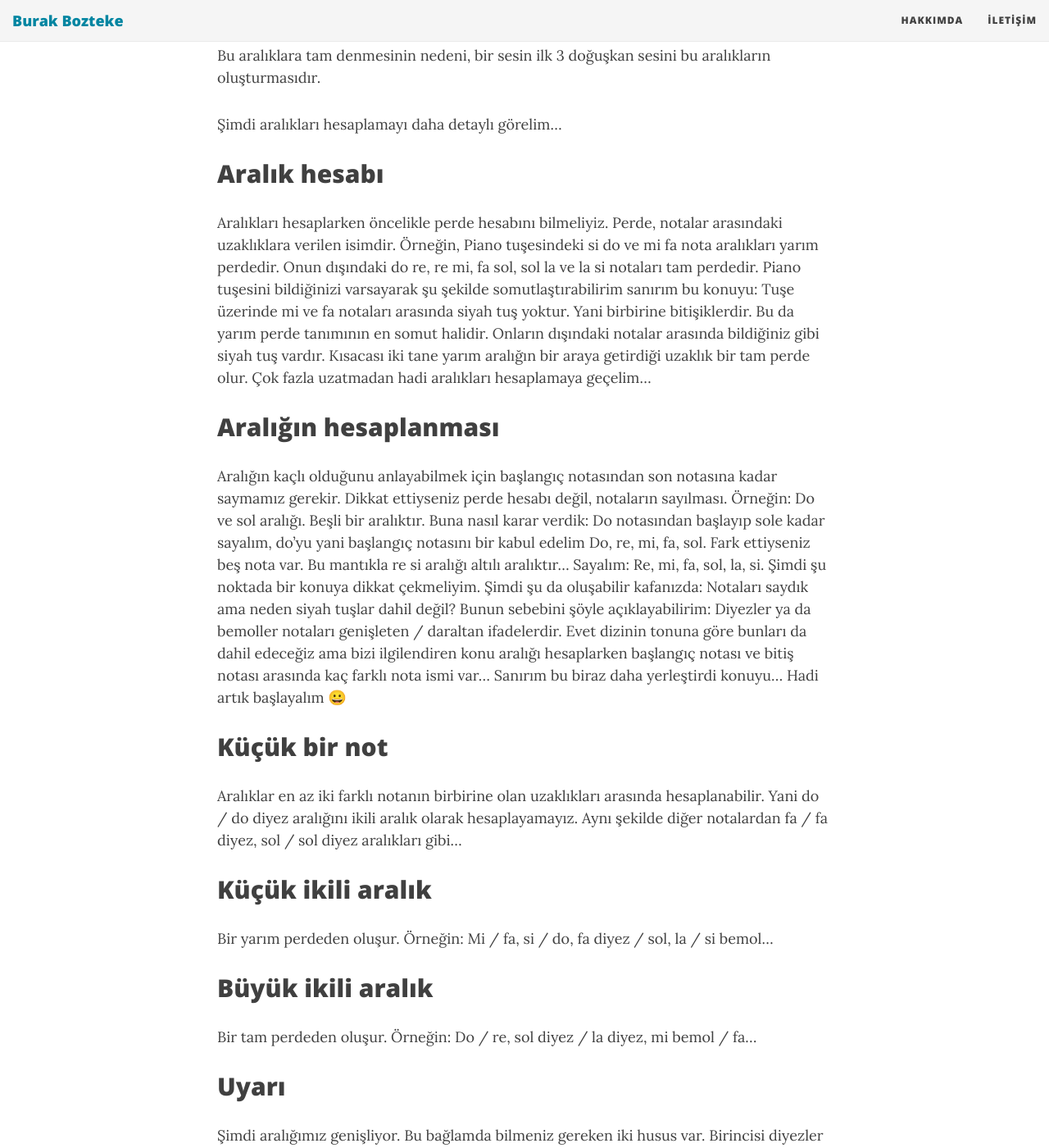
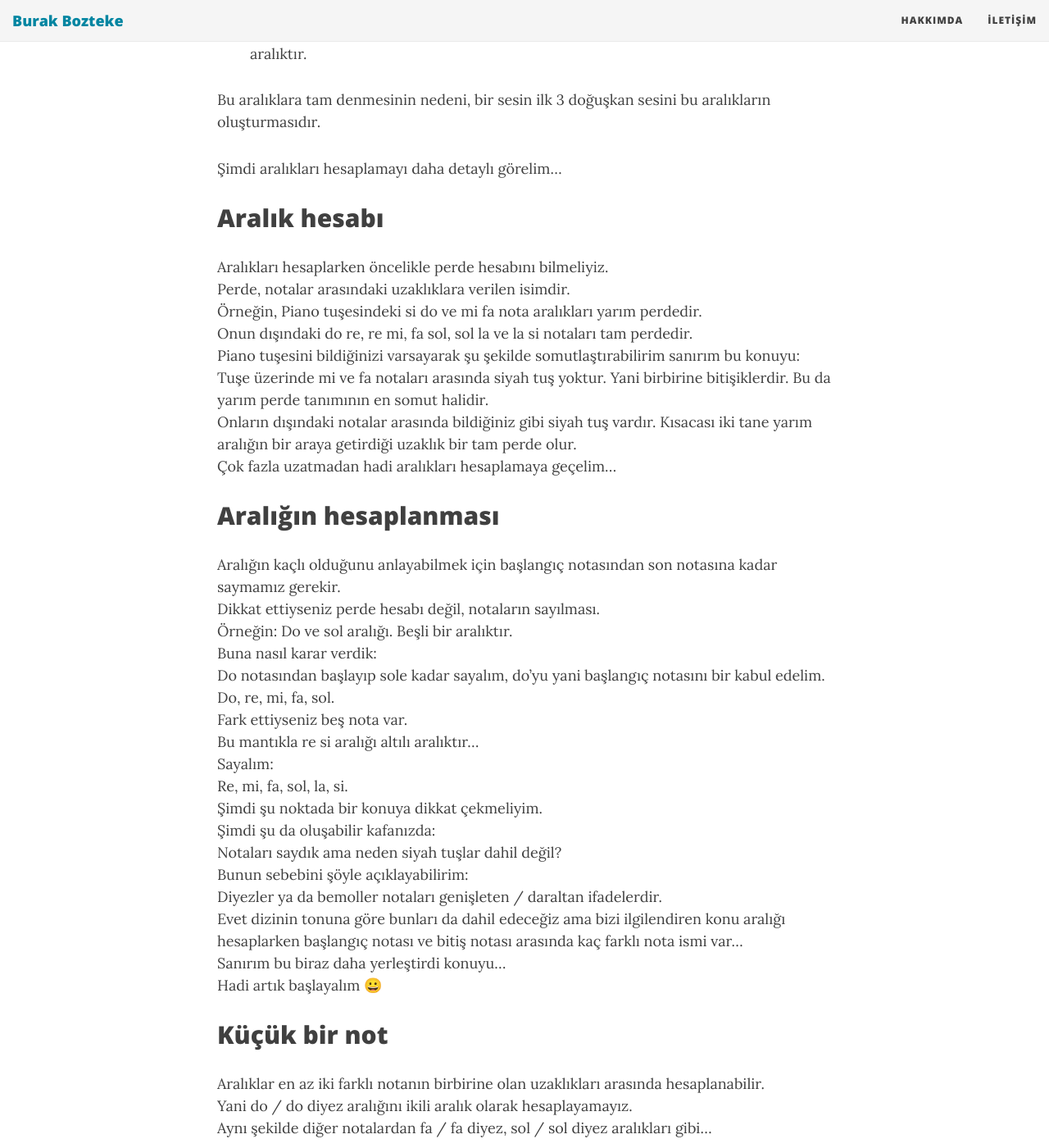
Before and after one commit to burakbozteke/burakbozteke.github.io, a Jekyll site: the page built from _posts/2020-03-16-muzikte-aralik-kavrami.md, in a window 1280 px wide and 1400 px high, scrolled down 1353 px. Shown: the whole window at 82% size. Built offline with Jekyll 4.4.1, drawn with Linux system fonts in a browser that asks for light colours; nearby versions of some CDN libraries; some of the changed text lies outside the part shown.

Commit message:
edit post aralıklar

```diff
--- a/_posts/2020-03-16-muzikte-aralik-kavrami.md
+++ b/_posts/2020-03-16-muzikte-aralik-kavrami.md
@@ -55,7 +55,7 @@ Aralığın kaçlı olduğunu anlayabilmek için başlangıç notasından son no
 Dikkat ettiyseniz perde hesabı değil, notaların sayılması.
 Örneğin: Do ve sol aralığı. Beşli bir aralıktır.
 Buna nasıl karar verdik:
-Do notasından başlayıp sole kadar sayalım, do'yu yani başlangıç notasını bir kabul edelim
+Do notasından başlayıp sole kadar sayalım, do'yu yani başlangıç notasını bir kabul edelim.
 Do, re, mi, fa, sol.
 Fark ettiyseniz beş nota var.
 Bu mantıkla re si aralığı altılı aralıktır...
```
Also changed, not shown: other parts of _posts/2020-03-16-muzikte-aralik-kavrami.md (+4 -4 lines).
